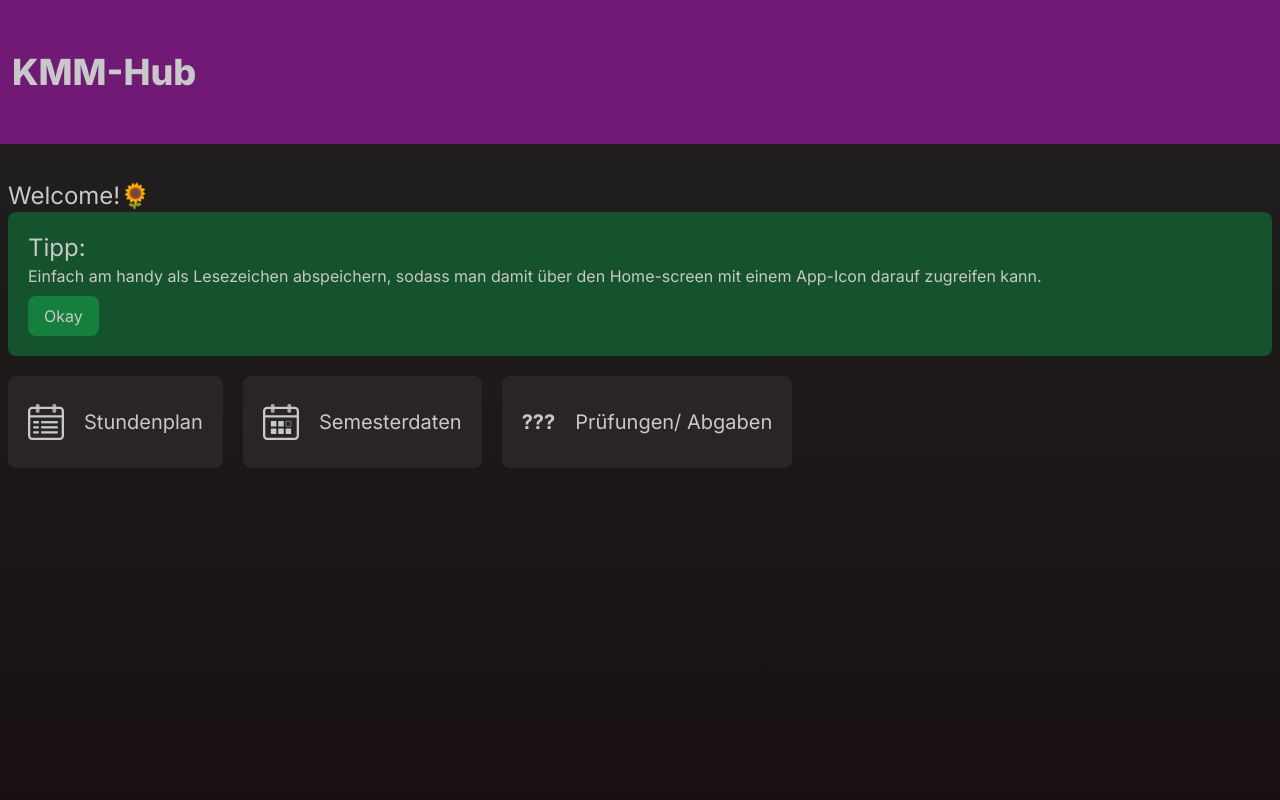
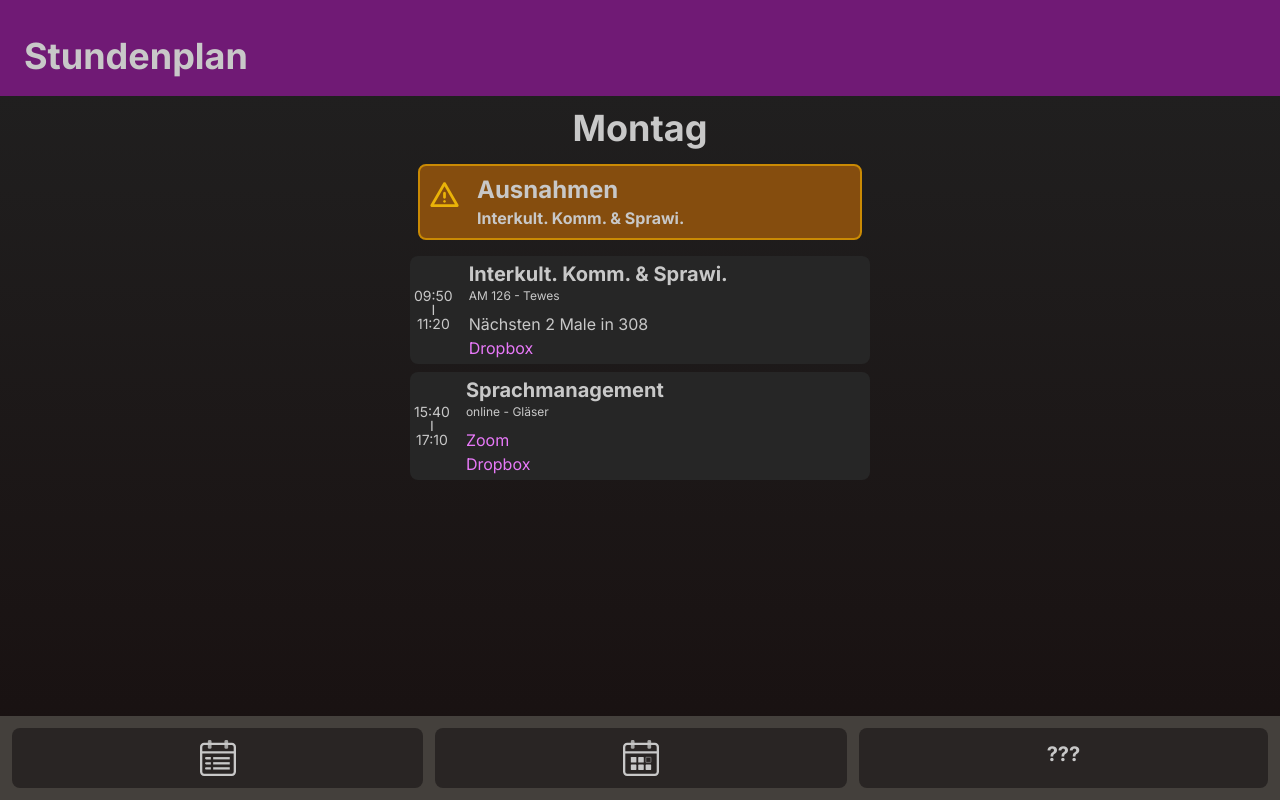
Before and after one commit to jmjules/KMM-Helper, a Next.js app: page / in a window 1280 px wide. Built offline with nearby package versions, Linux system fonts and the light colour scheme.

Commit message:
removed home screen and changed to navigation menu at the bottom

```diff
--- a/src/app/stundenplan/components/TimetableDisplaySlider.tsx
+++ b/src/app/components/Stundenplan/TimetableDisplaySlider.tsx
@@ -104,7 +104,7 @@ export default function TimetableDisplaySlider({ selectedDayIndex, data}: Timeta
 
 
 	return (
-		<div className="mt-3 mx-auto px-3 pb-5 max-w-[500px] ">
+		<div className="mt-3 mx-auto px-3 max-w-[500px] ">
 			<swiper-container
 			 loop="true"
 			 initial-slide={selectedDayIndex}
--- a/src/app/components/SubPageHeader.tsx
+++ b/src/app/components/SubPageHeader.tsx
@@ -1,12 +1,8 @@
-import Link from 'next/link'
 
-export default function SubPageHeader({pageTitle, colorString}) {
+export default function SubPageHeader({pageTitle,}) {
   return (
     <>
-      <div className={`h-32 ${colorString} p-3 pt-7 flex items-center`}>
-        <Link href="/">
-          <img src="/icons/icon-home.svg" className="w-10" />
-        </Link>
+      <div className={`h-24 bg-fuchsia-900 p-3 pt-7 flex items-center`}>
         <h1 className="text-4xl md:text-4xl font-bold ml-3">
           {pageTitle}
         </h1>
--- a/src/app/layout.tsx
+++ b/src/app/layout.tsx
@@ -1,13 +1,16 @@
 import type { Metadata, Viewport } from "next";
 import { Inter } from "next/font/google";
 import "./globals.css";
+import SubPageHeader from "./components/SubPageHeader";
+import Link from "next/link";
 
 const inter = Inter({ subsets: ["latin"] });
 
 export const metadata: Metadata = {
 	manifest: "/manifest.json",
 	title: "KMM-Hub",
-  description: "Einfacher Zugriff auf Stundenplan und andere relevante Daten.",
+	description:
+		"Einfacher Zugriff auf Stundenplan und andere relevante Daten.",
 };
 
 export const viewport: Viewport = {
@@ -21,7 +24,31 @@ export default function RootLayout({
 }>) {
 	return (
 		<html lang="de">
-      <body className={inter.className}>{children}</body>
+			<body className={inter.className}>
+
+
+				<main className="h-screen">
+					<div className="h-[87svh] overflow-y-scroll">
+                    			{children}
+
+					</div>
+
+					<nav className="fixed z-10 bottom-0 left-0 right-0 p-3 grid grid-flow-col gap-3 bg-stone-700">
+						<Link href="/" className="text-xl rounded-lg bg-stone-800 p-3 flex place-content-center">
+						<img src="/icons/icon-timetable.svg" className="w-9" />
+						</Link>
+
+						<Link href="/semesterdaten" className="text-xl rounded-lg bg-stone-800 p-3 flex place-content-center">
+						<img src="/icons/icon-calendar.svg" className="w-9" />
+						</Link>
+
+						<Link href="/semesterdaten" className="text-xl rounded-lg bg-stone-800 p-3">
+						<h2 className="text-xl font-bold flex place-content-center" >???</h2>
+						</Link>
+					</nav>
+				</main>
+
+			</body>
 		</html>
 	);
 }
--- a/src/app/page.tsx
+++ b/src/app/page.tsx
@@ -1,58 +1,18 @@
-import Image from "next/image";
-import Link from "next/link";
+import HowToNotice from "@/app/components/HowToNotice";
+import SubPageHeader from "./components/SubPageHeader";
+import Timetable from "./components/Stundenplan/Timetable";
 
-import HowToNotice from "@/app/components/HowToNotice";
-
-export default function Home() {
-  return (
-    <main className="min-h-screen">
-      <div className="h-36 p-3 mb-7 bg-fuchsia-900 flex place-items-center">
-        <h1 className="text-4xl font-extrabold">KMM-Hub</h1>
-      </div>
+import { promises as fs } from "fs";
 
 
+export default async function Home() {
+	const file = await fs.readFile(process.cwd() + "/src/app/stundenplan/data.json", "utf8");
+	const data = JSON.parse(file);
 
-      <div className="p-2">
-        <h2 className="text-2xl">Welcome!🌻</h2>
-
-        <HowToNotice />
-
-        <nav className="flex flex-col md:flex-row gap-5 mt-5">
-          <Link
-            href="/stundenplan"
-            className="text-xl rounded-lg bg-stone-800 px-5 py-7 flex gap-5 items-center"
-          >
-            <img src="/icons/icon-timetable.svg" className="w-9" />
-            Stundenplan
-          </Link>
-
-          <Link
-            href="/semesterdaten"
-            className="text-xl rounded-lg bg-stone-800 px-5 py-7 flex gap-5 items-center"
-          >
-            <img src="/icons/icon-calendar.svg" className="w-9" />
-            Semesterdaten
-          </Link>
-
-          <Link
-            href="/"
-            className="text-xl rounded-lg bg-stone-800 px-5 py-7 flex gap-5 items-center"
-          >
-            {/* <img src="/icons/icon-calendar.svg" className="w-9" /> */}
-            <h2 className="text-xl font-bold">???</h2>
-            Prüfungen/ Abgaben
-          </Link>
-
-
-          {/* <Link
-            href="/stundenplanSlider"
-            className="text-xl rounded-lg bg-stone-800 px-5 py-7 flex gap-5 items-center"
-          >
-            <img src="/icons/icon-timetable.svg" className="w-9" />
-            Stundenplan mit slider
-          </Link> */}
-        </nav>
-      </div>
-    </main>
-  );
+	return (
+		<>
+			<SubPageHeader pageTitle="Stundenplan" />
+    			<Timetable timetableData={data} />
+    		</>
+	);
 }
--- a/src/app/semesterdaten/page.tsx
+++ b/src/app/semesterdaten/page.tsx
@@ -1,5 +1,4 @@
 import { promises as fs } from "fs";
-import Link from "next/link";
 import SubPageHeader from "../components/SubPageHeader";
 
 
@@ -11,7 +10,7 @@ export default async function SemesterData () {
 
   return (
     <main className="min-h-screen flex-col items-center justify-between">
-      <SubPageHeader pageTitle="Semesterdaten" colorString="bg-orange-700" />
+      <SubPageHeader pageTitle="Semesterdaten" />
 
 
 
--- a/src/app/stundenplan/page.tsx
+++ b/src/app/stundenplan/page.tsx
@@ -1,7 +1,7 @@
 import { promises as fs } from "fs";
 
-import Timetable from "./components/Timetable";
 import SubPageHeader from "../components/SubPageHeader";
+import Timetable from "../components/Stundenplan/Timetable";
 
 export default async function TimetablePage() {
 	const file = await fs.readFile(
@@ -14,7 +14,6 @@ export default async function TimetablePage() {
 		<main className="min-h-screen flex-col items-center justify-between">
 			<SubPageHeader
 				pageTitle="Stundenplan"
-				colorString="bg-fuchsia-900"
 			/>
 
 			<Timetable timetableData={data} />
```
Also changed, not shown: src/app/components/Stundenplan/Timetable.tsx (renamed from src/app/stundenplan/components/Timetable.tsx), src/app/components/Stundenplan/TimetableMenu.tsx (renamed from src/app/stundenplan/components/TimetableMenu.tsx). Lines whose indentation alone changed are shown as unchanged.
